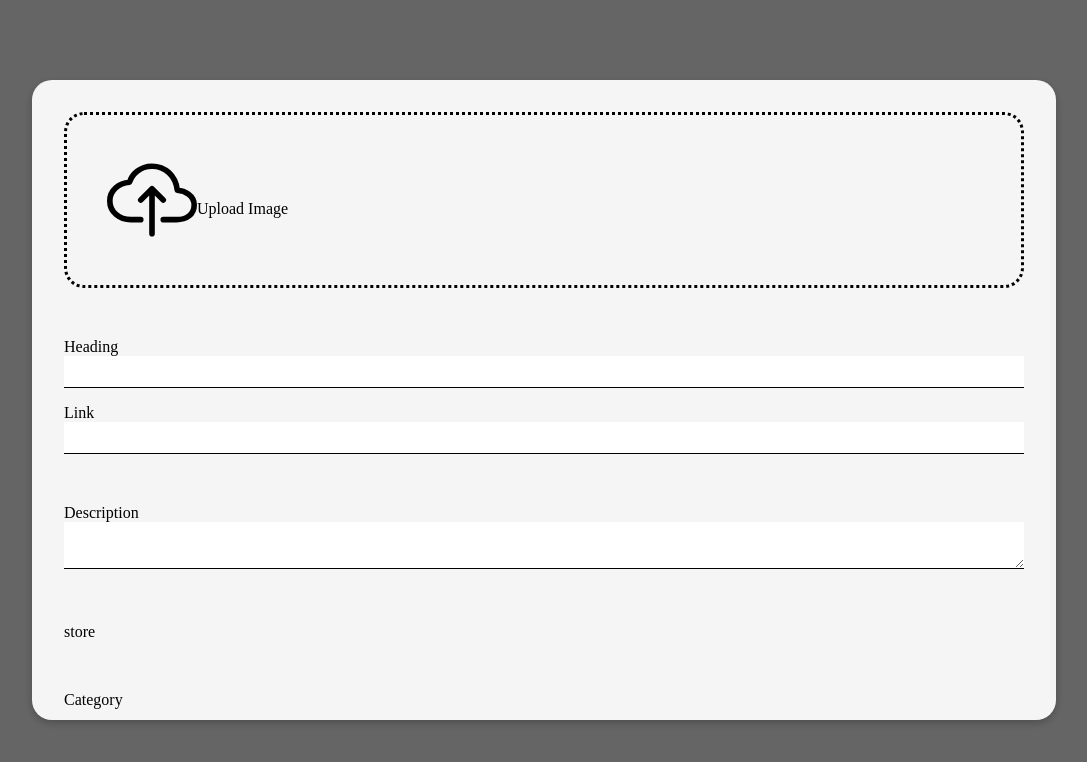
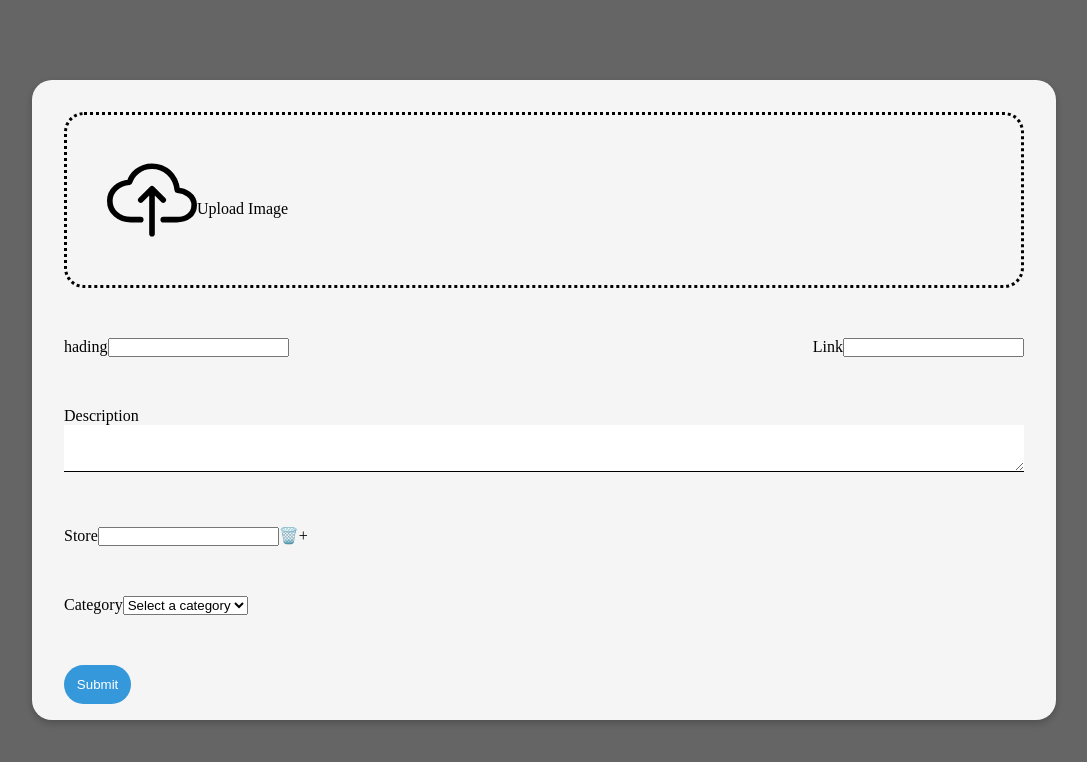
Before and after one commit to wepitch-dev-gunjan/offers-listing-app-admin-frontend, a React (Create React App) app: page /addBrand in a window 1280 px wide. Shown: the top 762 px of the page, without its empty margins (96-1183 px from the left). Built offline with nearby package versions, Linux system fonts and the light colour scheme.

Commit message:
add brand mai  hading or link

```diff
--- a/src/components/addBrands/index.jsx
+++ b/src/components/addBrands/index.jsx
@@ -3,26 +3,30 @@ import useClickOutside from "../../customHooks/useClickOutside";
 import "./style.scss";
 import { IoCloudUploadOutline } from "react-icons/io5";
 import axios from "axios";
-import CategorySelect from "../category";
 import { BrandContext } from "../../contexts/brand";
-// import { Toast } from "bootstrap";
 
 const AddBrand = () => {
   const { addBrandClicked, setAddBrandClicked } = useContext(BrandContext);
   const [title, setTitle] = useState("");
   const [description, setDescription] = useState("");
   const [link, setLink] = useState("");
+  const [stores, setStores] = useState([""]); // State for managing store inputs
+  const [image, setImage] = useState(null);
+  const [category, setCategory] = useState(""); // State for category
   const Ref = useRef(null);
-  const [image, setImage] = useState(null);
-  const [category, setCategory] = useState("");  // Add a state for category
 
-  // Handle click outside to close the form
+  const categories = [
+    { value: "electronics", label: "Electronics" },
+    { value: "fashion", label: "Fashion" },
+    { value: "home-garden", label: "Home & Garden" },
+    { value: "sports", label: "Sports" },
+    { value: "toys", label: "Toys" },
+  ];
+
   useClickOutside(Ref, () => setAddBrandClicked(false));
 
-  // Form submission handler
   const handleSubmit = async (event) => {
     event.preventDefault();
-    // Check that image is selected and other fields are filled
     if (!image || !title || !description || !link || !category) {
       console.error("All fields are required.");
       return;
@@ -30,20 +34,21 @@ const AddBrand = () => {
 
     try {
       const formData = new FormData();
-      formData.append("logo", image); // Assuming 'image' is a file input
+      formData.append("logo", image);
       formData.append("description", description);
       formData.append("redirect_link", link);
       formData.append("title", title);
-      formData.append("category", category);  // Add category to form data
-
-      console.log("Form Data:", formData);
+      formData.append("category", category);
+      stores.forEach((store, index) => {
+        formData.append(`store[${index}]`, store);
+      });
 
       const response = await axios.post(
         `http://localhost:8080/brand`,
         formData,
         {
           headers: {
-            "Content-Type": "multipart/form-data", // Correct content type
+            "Content-Type": "multipart/form-data",
           },
         }
       );
@@ -54,6 +59,19 @@ const AddBrand = () => {
     }
   };
 
+  const addStoreInput = () => {
+    setStores([...stores, ""]);
+  };
+
+  const removeStoreInput = (index) => {
+    setStores(stores.filter((_, i) => i !== index));
+  };
+
+  const handleStoreChange = (index, value) => {
+    const newStores = stores.map((store, i) => (i === index ? value : store));
+    setStores(newStores);
+  };
+
   return (
     <div className="AddBrand-container">
       <div className="add-brand" ref={Ref}>
@@ -61,40 +79,41 @@ const AddBrand = () => {
           <label>
             <div className="image_lable">
               <IoCloudUploadOutline size={90} />
-              <br></br>
+              <br />
               Upload Image
               <input
                 type="file"
                 onChange={(e) => setImage(e.target.files[0])}
                 style={{ display: "none" }}
-                accept="image/*"  // Ensure only image files are selected
+                accept="image/*"
               />
             </div>
           </label>
           <br />
 
-          <label>
-            Heading
+          <div className="hadinglink">
+            <div className="hading">
+              <label>hading</label>
+
               <input
                 type="text"
                 value={title}
                 onChange={(e) => setTitle(e.target.value)}
-              required  // Ensure the field is required
+                required // Ensure the field is required
               />
-          </label>
+            </div>
 
+            <div className="link">
+              <label>Link</label>
 
-          <label>
-            Link
               <input
                 type="text"
                 value={link}
-              onChange={(e) => setLink(e.target.value)}
-              required  // Ensure the field is required
+                onChange={(e) => setTitle(e.target.value)}
+                required // Ensure the field is required
               />
-          </label>
-
-
+            </div>
+          </div>
 
           <br />
           <label>
@@ -102,38 +121,62 @@ const AddBrand = () => {
             <textarea
               value={description}
               onChange={(e) => setDescription(e.target.value)}
-              required  // Ensure the field is required
+              required
+              className="form-control"
             />
           </label>
           <br />
 
-          <label>
+          <div className="store">
+            <label>Store</label>
+            {stores.map((store, index) => (
+              <div key={index} className="form-group storee">
+                <input
+                  type="text"
+                  value={store}
+                  onChange={(e) => handleStoreChange(index, e.target.value)}
+                  required
+                  className="form-control"
+                />
+                <span
+                  className="iconn"
+                  onClick={() => removeStoreInput(index)}
+                  style={{ cursor: "pointer" }}
+                >
+                  🗑️
+                </span>
+              </div>
+            ))}
+            <span
+              className="iconn"
+              onClick={addStoreInput}
+              style={{ cursor: "pointer" }}
+            >
+              +
+            </span>
+          </div>
 
-            store
-
-
-          </label>
-          <br></br>
-
-
-
-
-
+          <br />
 
           <label>
             Category
-            {/* <CategorySelect onChange={(selectedCategory) => setCategory(selectedCategory)} /> */}
+            <select
+              value={category}
+              onChange={(e) => setCategory(e.target.value)}
+              required
+              className="form-control  ct"
+            >
+              <option value="" disabled>
+                Select a category
+              </option>
+              {categories.map((cat) => (
+                <option key={cat.value} value={cat.value}>
+                  {cat.label}
+                </option>
+              ))}
+            </select>
           </label>
-          <br />
-          <label>
-            Link
-            <input
-              type="text"
-              value={link}
-              onChange={(e) => setLink(e.target.value)}
-              required  // Ensure the field is required
-            />
-          </label>
+
           <br />
           <button className="add-btn" type="submit">
             Submit
--- a/src/components/addBrands/style.scss
+++ b/src/components/addBrands/style.scss
@@ -24,6 +24,33 @@
       border: dotted;
       border-radius: 20px;
     }
+
+    .hadinglink{
+      display: flex;
+      justify-content: space-between;
+
+
+
+
+
+
+    }
+
+
+
+
+    .storee{
+         display: inline;
+
+    }
+    .iconn{
+      align-items: end;
+    }
+
+
+
+
+
     form {
       display: flex;
       flex-direction: column;
@@ -45,8 +72,15 @@
           border-bottom: 1px solid black;
         }
       }
+
+
+
+
+
+
       .add-btn {
         padding: 12px;
+        width: 7%;
         border: none;
         border-radius: 20px;
         color: white;
--- a/src/components/addOffers/style.scss
+++ b/src/components/addOffers/style.scss
@@ -27,10 +27,11 @@
             display: flex;
             flex-direction: column;
             gap: 16px;
+            width: 100%;
             label{
                 // display: flex;
                 gap: 12px;
-                width: 100%;
+
                 input{
                     border: none;
                     border-bottom: 1px solid black;
@@ -47,11 +48,13 @@
             .add-btn{
                 padding: 12px;
                 border: none;
+
                 border-radius: 20px;
                 color: white;
                 cursor: pointer;
                 background-color:#3498DB;
-                ;
+
+
             }
         }
     }
--- a/src/pages/brands/style.scss
+++ b/src/pages/brands/style.scss
@@ -11,7 +11,7 @@
       margin-top: 40px;
       color: white;
       padding: 12px;
-      width: 15%;
+      width: auto;
       display: flex;
       cursor: pointer;
       justify-content: center;
@@ -78,13 +78,20 @@
 
       .bc-left {
         width: 50%;
+
+
+        object-fit: cover;
         overflow: hidden;
 
-        img {
+
+
+
+       .bc-left  {
           width: 100%;
           height: auto;
           object-fit: cover;
           border-radius: 8px;
+
         }
       }
 
--- a/src/pages/offers/style.scss
+++ b/src/pages/offers/style.scss
@@ -10,8 +10,9 @@
     .add {
       color: white;
       margin-bottom: 10px;
+      margin-top: 50px;
       padding: 12px;
-      width: 7%;
+      width: 9%;
       display: flex;
       cursor: pointer;
       justify-content: center;
```
Also changed, not shown: src/App.js (+9 -1 lines). Lines whose indentation alone changed are shown as unchanged.
